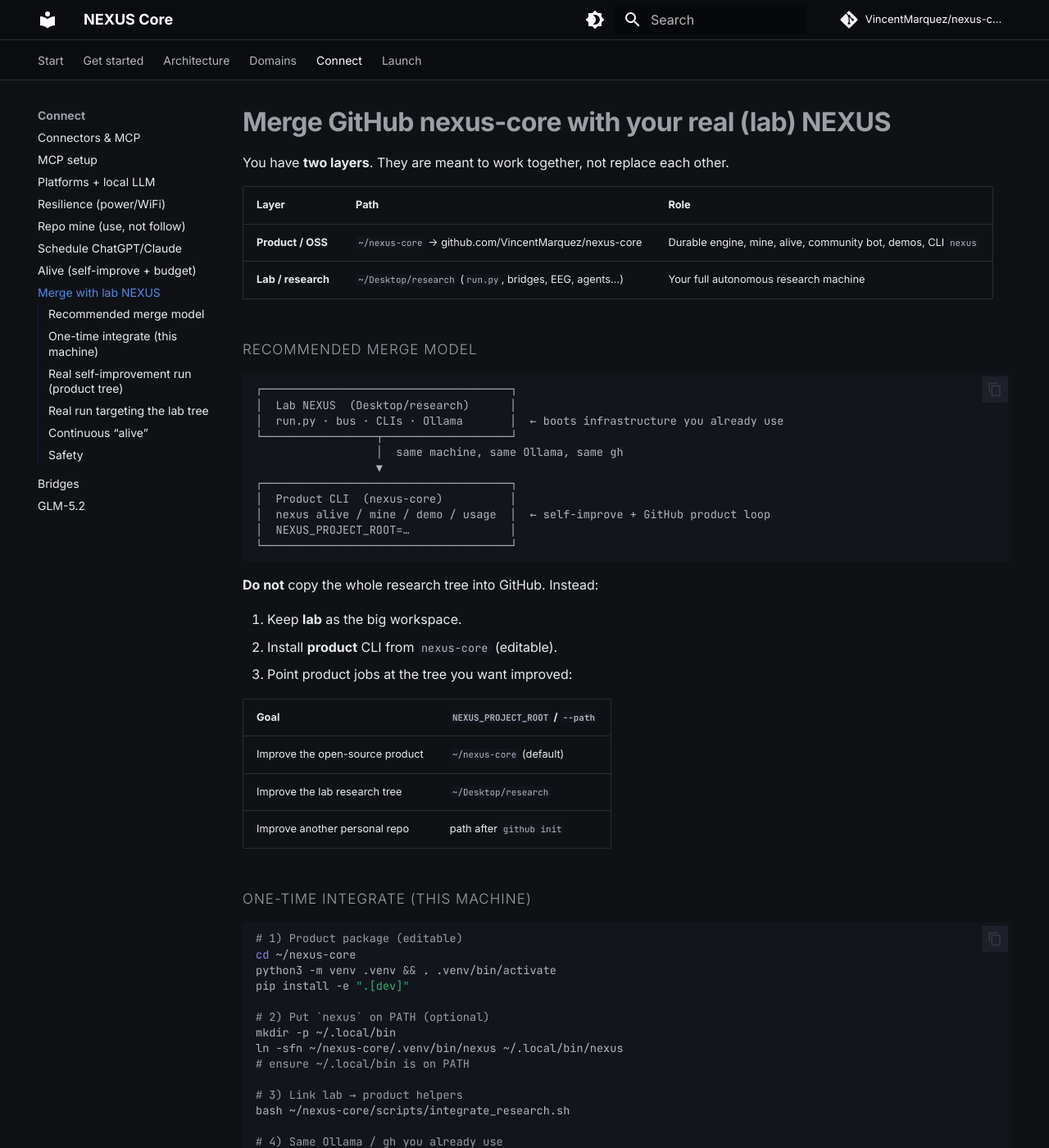
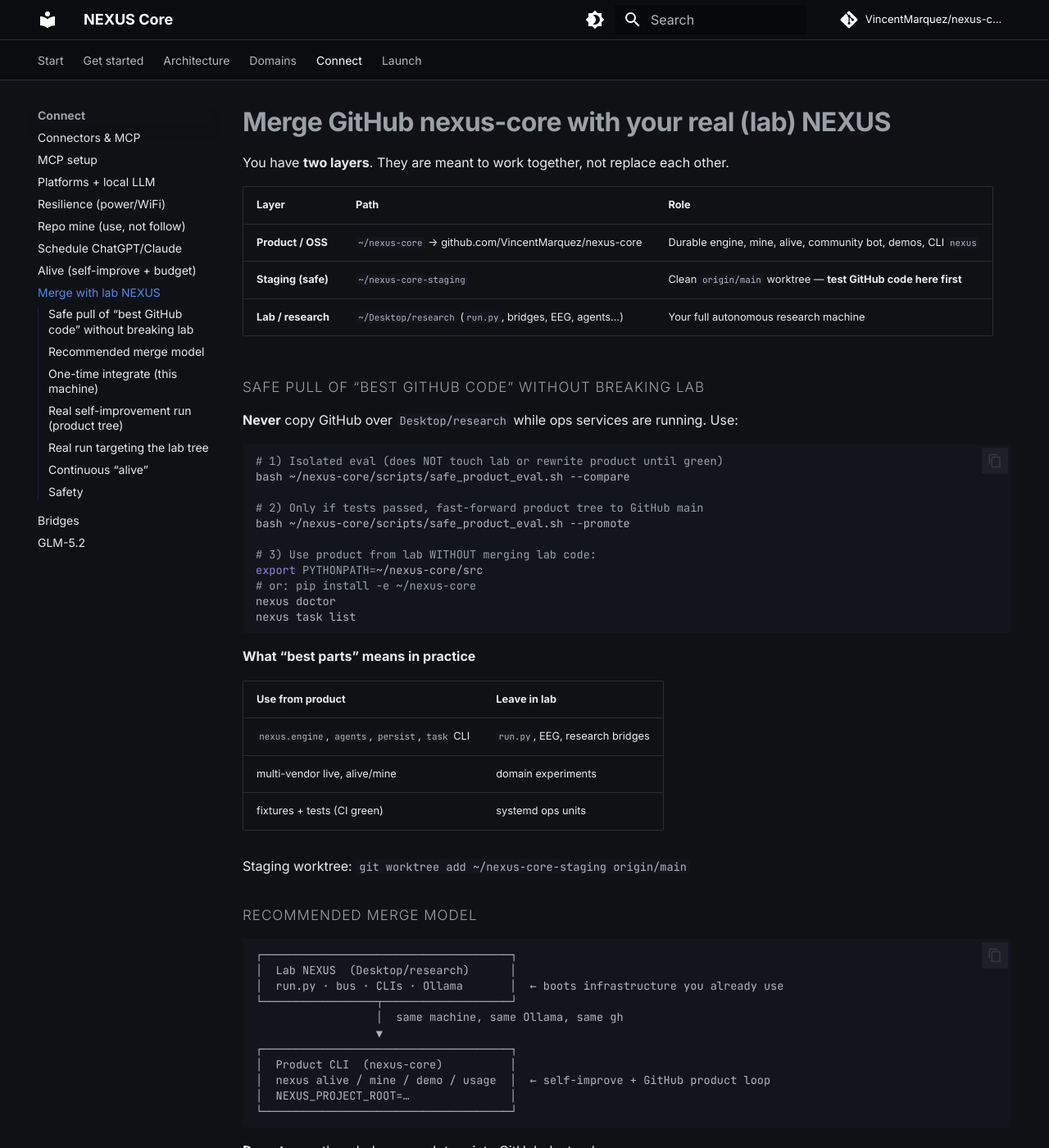
Before and after one commit to VincentMarquez/nexus-core, an MkDocs documentation site: the page built from docs/MERGE_REAL_NEXUS.md, in a window 1280 px wide and 1400 px high. Shown: the whole window at 82% size. Built offline with MkDocs 1.6.1 and Material for MkDocs 9.7.7, drawn with Linux system fonts in a browser that asks for light colours; comment, search, counter and statistics services are not loaded.

Commit message:
fix: enable_agent_bridges works without rt.root; safe product eval script
Safe staging worktree eval without touching lab NEXUS. Fix FakeRT tests
for Grok bridge wiring.

````diff
--- a/docs/MERGE_REAL_NEXUS.md
+++ b/docs/MERGE_REAL_NEXUS.md
@@ -5,7 +5,36 @@
 | Layer | Path | Role |
 |-------|------|------|
 | **Product / OSS** | `~/nexus-core` → github.com/VincentMarquez/nexus-core | Durable engine, mine, alive, community bot, demos, CLI `nexus` |
+| **Staging (safe)** | `~/nexus-core-staging` | Clean `origin/main` worktree — **test GitHub code here first** |
 | **Lab / research** | `~/Desktop/research` (`run.py`, bridges, EEG, agents…) | Your full autonomous research machine |
+
+## Safe pull of “best GitHub code” without breaking lab
+
+**Never** copy GitHub over `Desktop/research` while ops services are running. Use:
+
+```bash
+# 1) Isolated eval (does NOT touch lab or rewrite product until green)
+bash ~/nexus-core/scripts/safe_product_eval.sh --compare
+
+# 2) Only if tests passed, fast-forward product tree to GitHub main
+bash ~/nexus-core/scripts/safe_product_eval.sh --promote
+
+# 3) Use product from lab WITHOUT merging lab code:
+export PYTHONPATH=~/nexus-core/src
+# or: pip install -e ~/nexus-core
+nexus doctor
+nexus task list
+```
+
+**What “best parts” means in practice**
+
+| Use from product | Leave in lab |
+|------------------|--------------|
+| `nexus.engine`, `agents`, `persist`, `task` CLI | `run.py`, EEG, research bridges |
+| multi-vendor live, alive/mine | domain experiments |
+| fixtures + tests (CI green) | systemd ops units |
+
+Staging worktree: `git worktree add ~/nexus-core-staging origin/main`
 
 ## Recommended merge model
 
````
Also changed, not shown: 3 other files.
